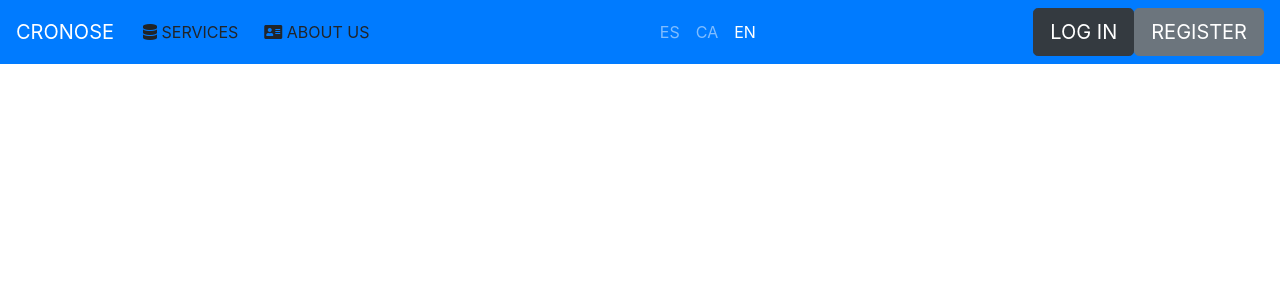
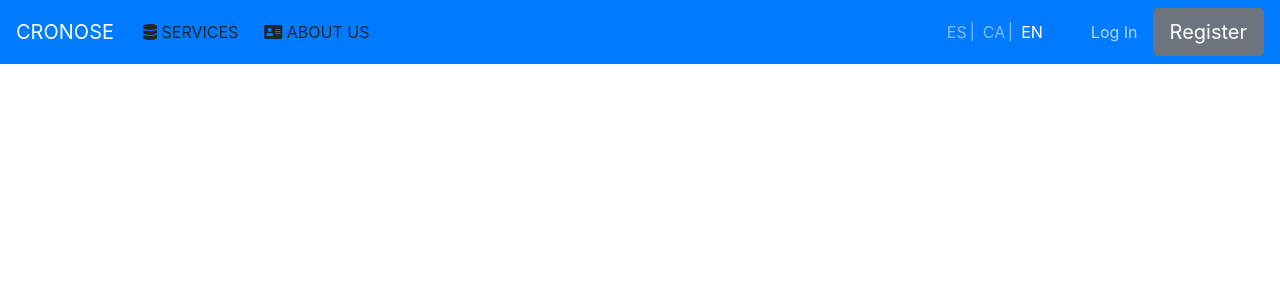
Before and after one commit to marcjoancr/cronose, a PHP site: page /views/layouts/head.php in a window 1280 px wide. Shown: the top 300 px of the page. Run offline with PHP 8.4, Linux system fonts and the light colour scheme; some libraries are stand-ins or nearby versions.

Commit message:
Adding css

```diff
--- /dev/null
+++ b/cronose-front/assets/stylesheet/css/main.css
@@ -0,0 +1,30 @@
+.nav-item {
+    position: relative;
+    cursor: pointer;
+}
+
+#language_selector {
+    margin-right: 40px;
+}
+
+#language_selector .nav-item::after {
+    content: " |";
+    position: absolute;
+    top: 50%;
+    right: 0;
+    color: rgba(255,255,255,.5);
+    transform: translateY(-55%);
+}
+
+#language_selector .nav-item:last-child::after {
+    content: "";
+}
+
+.login-btn {
+    margin-right: 15px;
+    color: rgba(255,255,255,.7);
+    transition: all 150ms ease-in-out;
+}
+.login-btn:hover {
+    color: white;
+}
--- a/cronose-front/views/components/nav.php
+++ b/cronose-front/views/components/nav.php
@@ -10,7 +10,7 @@
         <a class="btn" href="/views/about-us.php"><i class="fa fa-address-card"></i> ABOUT US</a>
       </li>
     </ul>
-    <ul class="navbar-nav mr-auto" id="language_selector" name="lang">
+    <ul class="navbar-nav" id="language_selector" name="lang">
       <li class="nav-item" value="es">
         <a href="?lang=es" class="nav-link">ES <span class="sr-only">(current)</span></a>
       </li>
@@ -23,10 +23,10 @@
     </ul>
 
     <?php if(!isset($_SESSION['user'])) : ?>
-      <a href="/views/login.php"><button type="button" class="btn btn-dark btn-lg login">LOG IN</button></a>
-      <a href="/views/register.php"><button type="button" class="btn btn-secondary btn-lg register">REGISTER</button></a>
+      <a class="login-btn" href="/views/login.php">Log In</a>
+      <a href="/views/register.php"><button type="button" class="btn btn-secondary btn-lg register">Register</button></a>
     <?php else : ?>
-      <a href="?logout=true"><button id="btn-logout" type="button" class="btn btn-secondary btn-lg">LOG OUT</button></a>
+      <a href="?logout=true"><button id="btn-logout" type="button" class="btn btn-secondary btn-lg">Log Out</button></a>
     <?php endif ?>
 
     <?php
```
Lines whose indentation alone changed are shown as unchanged.
